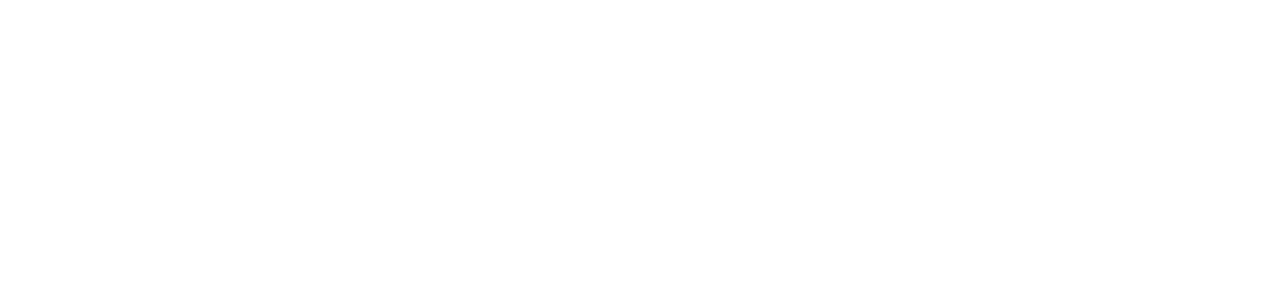
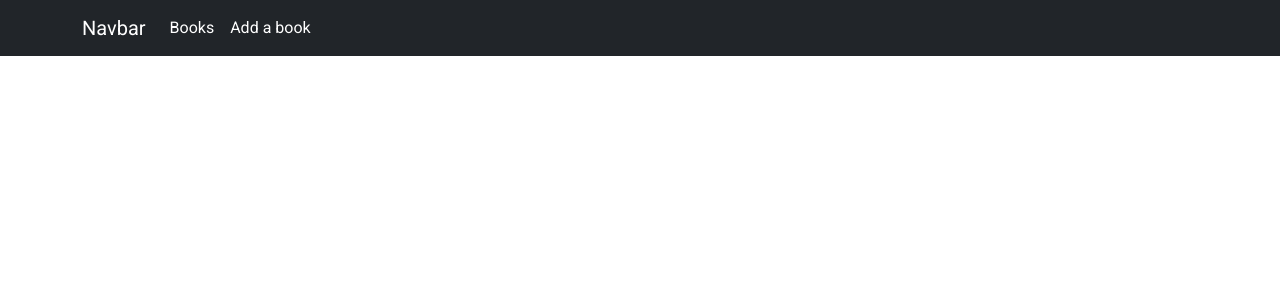
Before and after one commit to matheush9/BookApp, an Angular app in the folder BookAppClient/: page / in a window 1280 px wide. Shown: the top 300 px of the page. Built offline with nearby package versions, Linux system fonts and the light colour scheme.

Commit message:
added root html, scss files

```diff
--- a/BookAppClient/src/app/app.component.html
+++ b/BookAppClient/src/app/app.component.html
@@ -0,0 +1,20 @@
+<nav class="navbar navbar-expand-lg navbar-dark bg-dark">
+  <div class="container">
+  <a class="navbar-brand" routerLink="Book">Navbar</a>
+  <button class="navbar-toggler" type="button" data-toggle="collapse" data-target="#navbarSupportedContent" aria-controls="navbarSupportedContent" aria-expanded="false" aria-label="Toggle navigation">
+    <span class="navbar-toggler-icon"></span>
+  </button>
+
+  <div class="collapse navbar-collapse" id="navbarNav">
+    <ul class="navbar-nav">
+      <li class="nav-item">
+        <a class="nav-link active" aria-current="page" routerLink="Book">Books</a>
+      </li>
+      <li class="nav-item">
+        <a class="nav-link active" aria-current="page" routerLink="Book/add">Add a book</a>
+      </li>
+    </ul>
+  </div>
+</div>
+</nav>
+<router-outlet></router-outlet>
--- a/BookAppClient/src/index.html
+++ b/BookAppClient/src/index.html
@@ -6,8 +6,12 @@
   <base href="/">
   <meta name="viewport" content="width=device-width, initial-scale=1">
   <link rel="icon" type="image/x-icon" href="">
+  <link rel="preconnect" href="https://fonts.gstatic.com">
+  <link href="https://fonts.googleapis.com/css2?family=Roboto:wght@300;400;500&display=swap" rel="stylesheet">
+  <link href="https://fonts.googleapis.com/icon?family=Material+Icons" rel="stylesheet">
+  <link href="https://cdn.jsdelivr.net/npm/bootstrap@5.2.3/dist/css/bootstrap.min.css" rel="stylesheet" integrity="sha384-rbsA2VBKQhggwzxH7pPCaAqO46MgnOM80zW1RWuH61DGLwZJEdK2Kadq2F9CUG65" crossorigin="anonymous">
 </head>
-<body>
+<body class="mat-typography">
   <app-root></app-root>
 </body>
 </html>
--- a/BookAppClient/src/styles.scss
+++ b/BookAppClient/src/styles.scss
@@ -1 +1,4 @@
 /* You can add global styles to this file, and also import other style files */
+
+html, body { height: 100%; }
+body { margin: 0; font-family: Roboto, "Helvetica Neue", sans-serif; }
```
